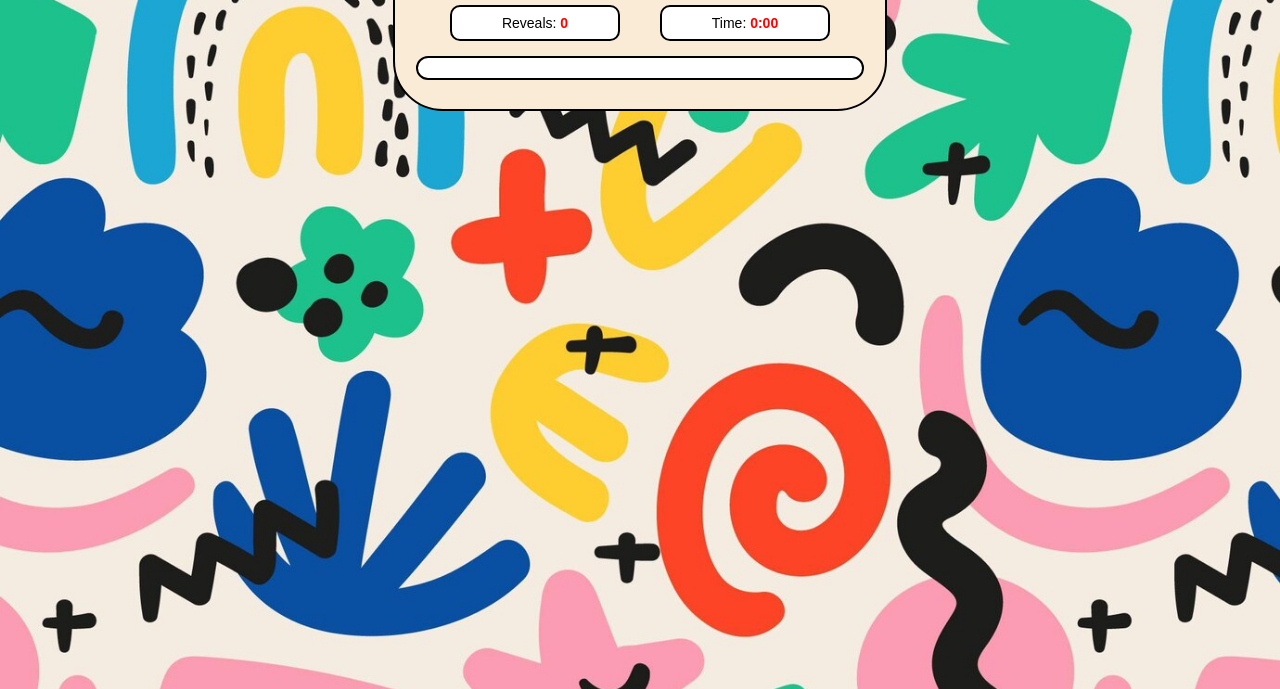
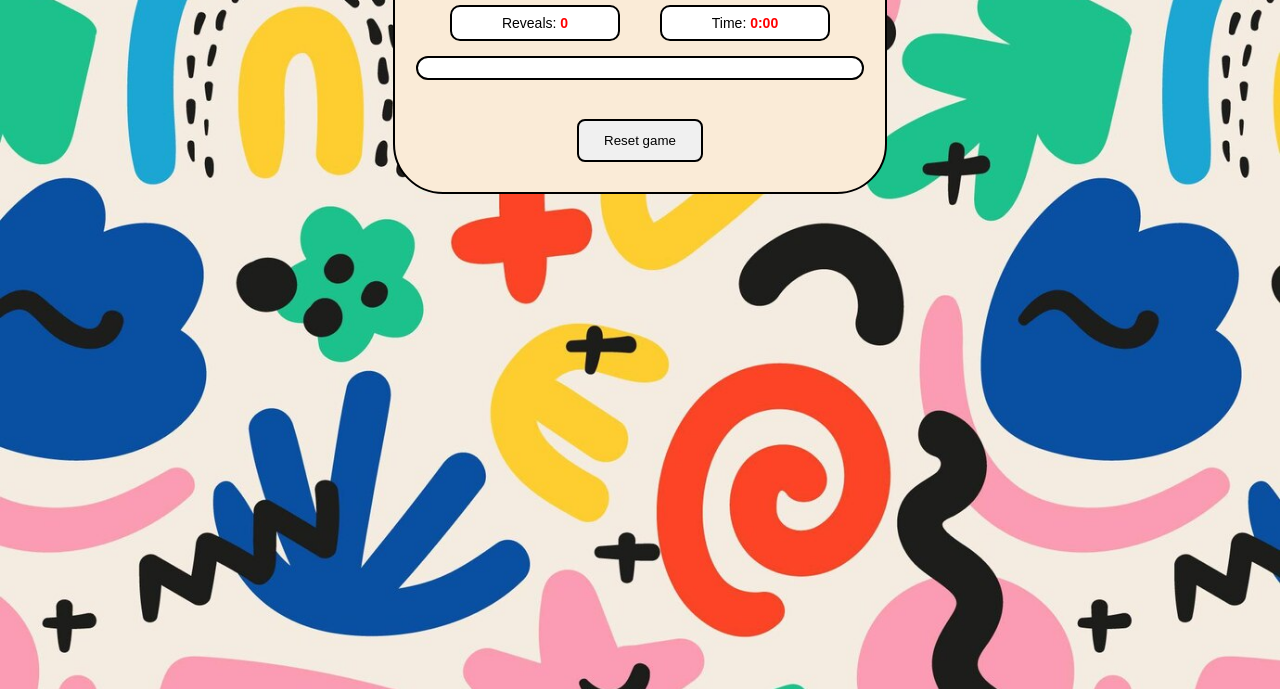
Before and after one commit to emy810/memory-game, a plain HTML site: page index.html in a window 1280 px wide. Shown: the part 141-830 px from the top of the page. Drawn offline with Linux system fonts and the light colour scheme; no server answers.

Commit message:
Fix reset button layout

```diff
--- a/script.js
+++ b/script.js
@@ -167,7 +167,7 @@
   document.getElementById("winDialog").close();
   document.body.classList.remove("win-bg");
 
-  document.getElementById(gameButton).classList.remove(hidden);S
+  document.getElementById("gameButton").classList.remove("hidden");
 
   getCards();
 }
--- a/styles.css
+++ b/styles.css
@@ -179,14 +179,14 @@
 }
 
 .game-button {
-  display: inline-block;
+  display: block;
   padding: 12px 25px;
 
   border-radius: 8px;
   border: 2px solid black;
   background: #f0f0f0;
   cursor: pointer;
-  margin: 0 auto;
+  margin: 20px auto;
   transition: background-color 0.2s ease;
 }
 
```
